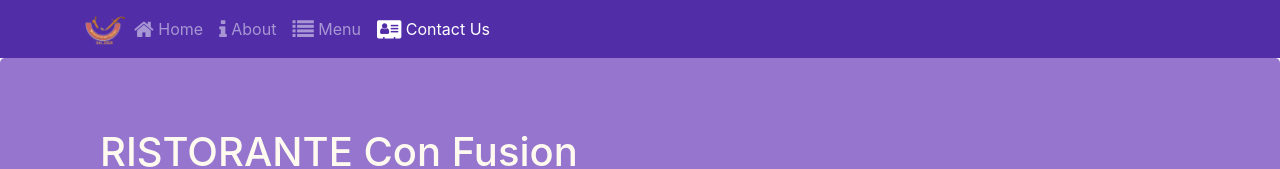
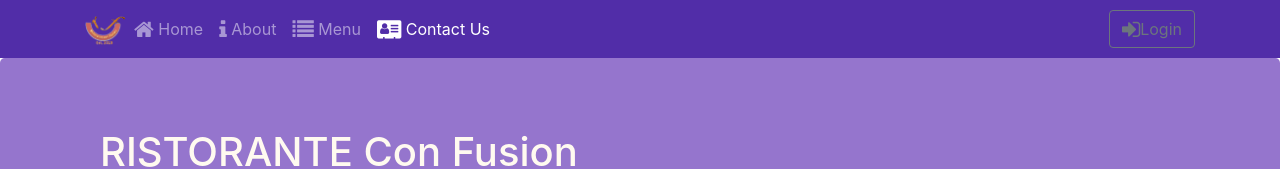
Before and after one commit to darshak-2021/ConfusionReact-FullStack, a React (Create React App) app: page /contactus in a window 1280 px wide. Shown: the top 169 px of the page. Built offline with nearby package versions, Linux system fonts and the light colour scheme.

Commit message:
React UnControlled Commponent

```diff
--- a/src/components/ContactComponent.js
+++ b/src/components/ContactComponent.js
@@ -62,10 +62,8 @@
             error.firstname = "First Name should be greater than 3 Characters"
         else if(this.state.touched.firstname && firstname.length > 10)
             error.firstname = "First Name should not be Greater than 10 Characters"
-
         if(this.state.touched.lastname && lastname.length < 3)
             error.firstname = "Last Name should be greater than 3 Characters"
-
         else if(this.state.touched.lastname && lastname.length > 10)
             error.firstname = "Last Name should not be Greater than 10 Characters"
 
--- a/src/components/HeaderComponent.js
+++ b/src/components/HeaderComponent.js
@@ -5,22 +5,46 @@
     NavbarToggler,
     Collapse,
     NavItem,
-    Jumbotron } from 'reactstrap';
+    Jumbotron,
+    Button,
+    Modal,
+    ModalHeader,
+    ModalBody,
+    ModalFooter,
+    Form,
+    Label,
+    Input,
+    FormGroup} from 'reactstrap';
 import { NavLink } from 'react-router-dom';
 
 
 class Header extends Component {
     constructor(props) {
         super(props);
+
         this.toggleNav = this.toggleNav.bind(this);
+        this.toggleModal = this.toggleModal.bind(this);
+        this.handleLogin = this.handleLogin.bind(this);
+
         this.state = {
-            isNavOpen:false
+            isNavOpen:false,
+            isModalOpen:false
         }
     }
     toggleNav() {
         this.setState({
             isNavOpen:!this.state.isNavOpen,
         });
+    }
+    toggleModal() {
+        this.setState({
+            isModalOpen:!this.state.isModalOpen,
+        });
+    }
+    handleLogin = (event) => {
+        this.toggleModal();
+        alert("Username: " + this.username.value + "\nPassword: " + this.password.value + "\nRemeber: " + this.remeber.checked);
+        event.preventDefault();
     }
     render() {
         return (
@@ -54,6 +78,14 @@
                                 </NavLink>
                             </NavItem>
                         </Nav>
+                        <Nav className="ml-auto" navbar>
+                            <NavItem>
+                                <Button outline onClick={this.toggleModal}>
+                                    <span className="fa fa-sign-in fa-lg"></span>
+                                    Login
+                                </Button>
+                            </NavItem>
+                        </Nav>
                     </Collapse>
                 </div>
             </Navbar>
@@ -67,6 +99,37 @@
                     </div>
                 </div>
             </Jumbotron>
+            <Modal isOpen={this.state.isModalOpen} toggle={this.toggleModal}>
+                <ModalHeader toggle={this.toggleModal}>Login</ModalHeader>
+                <ModalBody>
+                    <Form onSubmit={this.handleLogin}>
+                        <FormGroup>
+                            <Label htmlfor="username" >Username</Label>
+                            <Input type="text" id="username" name="username"
+                                   innerRef={(input) => this.username = input}
+                            />
+                        </FormGroup>
+                        <FormGroup>
+                            <Label htmlfor="password" >Password</Label>
+                            <Input type="password" id="password" name="password"
+                                   innerRef={(input) => this.password = input}
+                            />
+                        </FormGroup>
+                        <FormGroup check>
+                            <Label check>
+                                <Input type="checkbox" name="remember"
+                                   innerRef={(input) => this.remeber = input}
+                                />
+                                Remember Me
+                            </Label>
+                        </FormGroup>
+                        <Button type="submit" value="Submit" color="primary">
+                            Login
+                        </Button>
+                    </Form>
+                </ModalBody>
+                <ModalFooter>Created By Darshak 😇 </ModalFooter>
+            </Modal>
             </>
         );
     }
```
